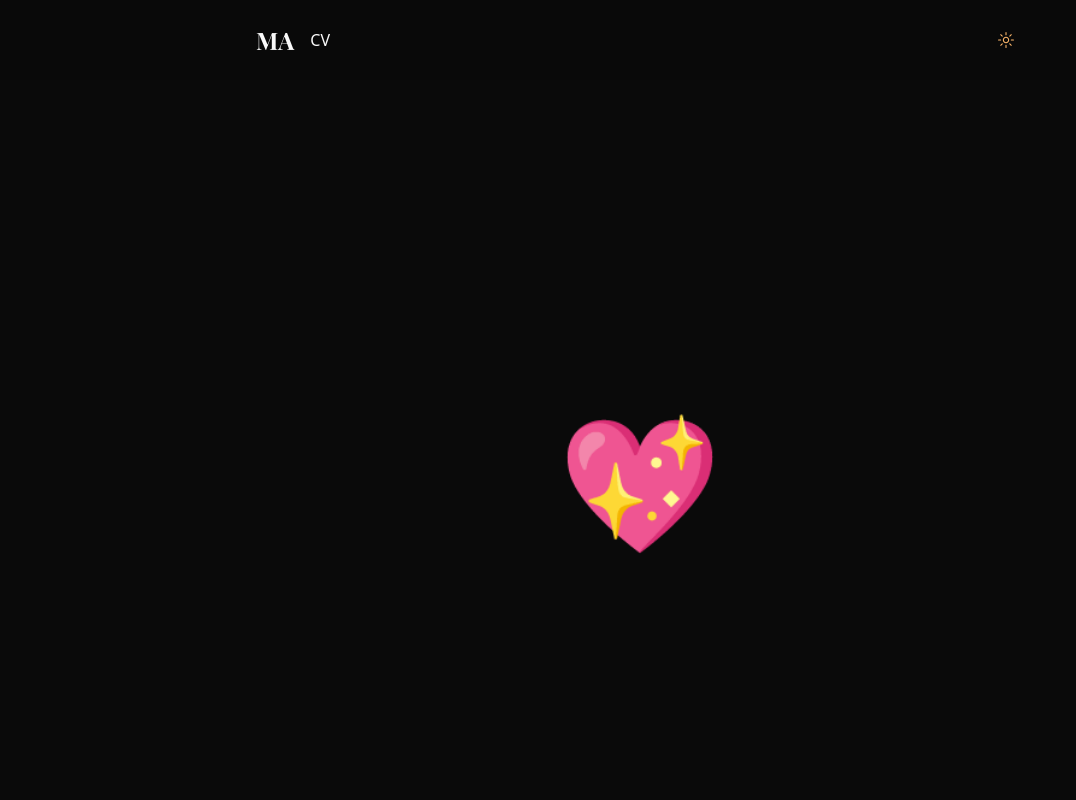
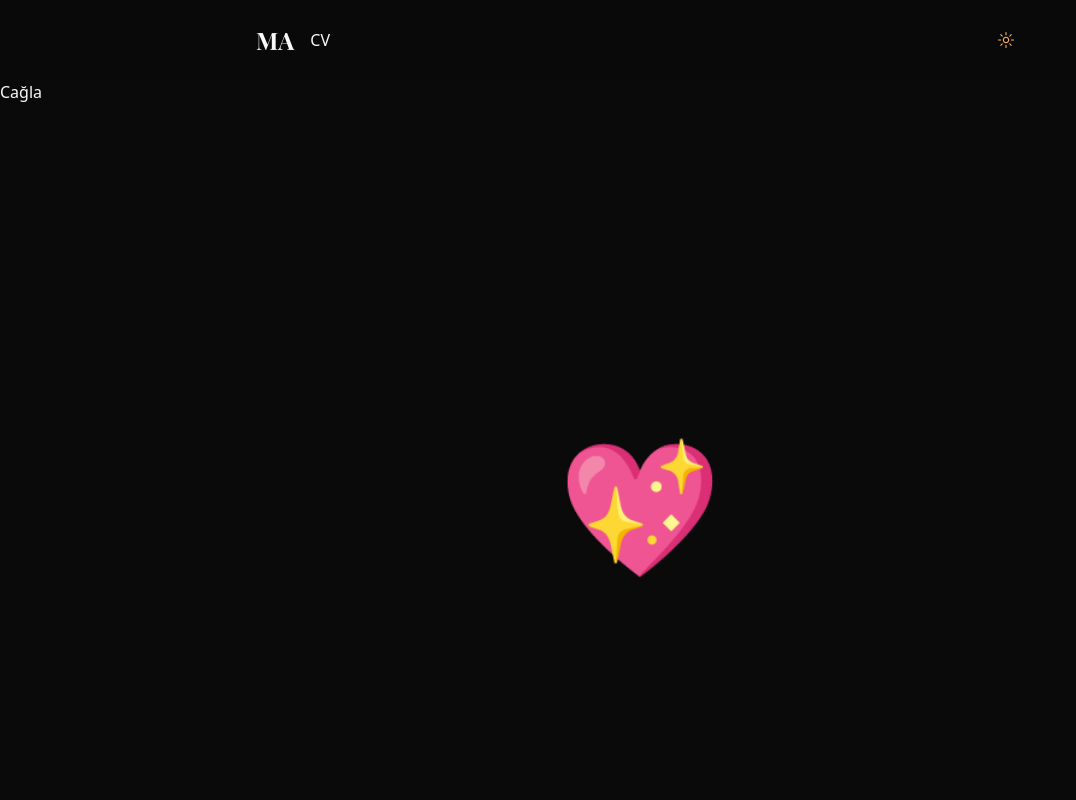
Before and after one commit to murathanalgir/murathan-portfolio, a Next.js app: page /secretPage in a window 1280 px wide. Shown: the top 800 px of the page, without its empty margins (0-1076 px from the left). Built offline with nearby package versions, Linux system fonts and the light colour scheme; a web font is replaced by a local one.

Commit message:
Update page.tsx

```diff
--- a/app/secretPage/page.tsx
+++ b/app/secretPage/page.tsx
@@ -3,7 +3,7 @@ import Heart from '@/components/heart'
 export default function Page() {
   return (
     <>
-      {/* Diğer bileşenlerin */}
+      <div classname="text-red">Cağla</div>
       <Heart />
     </>
   )
```
